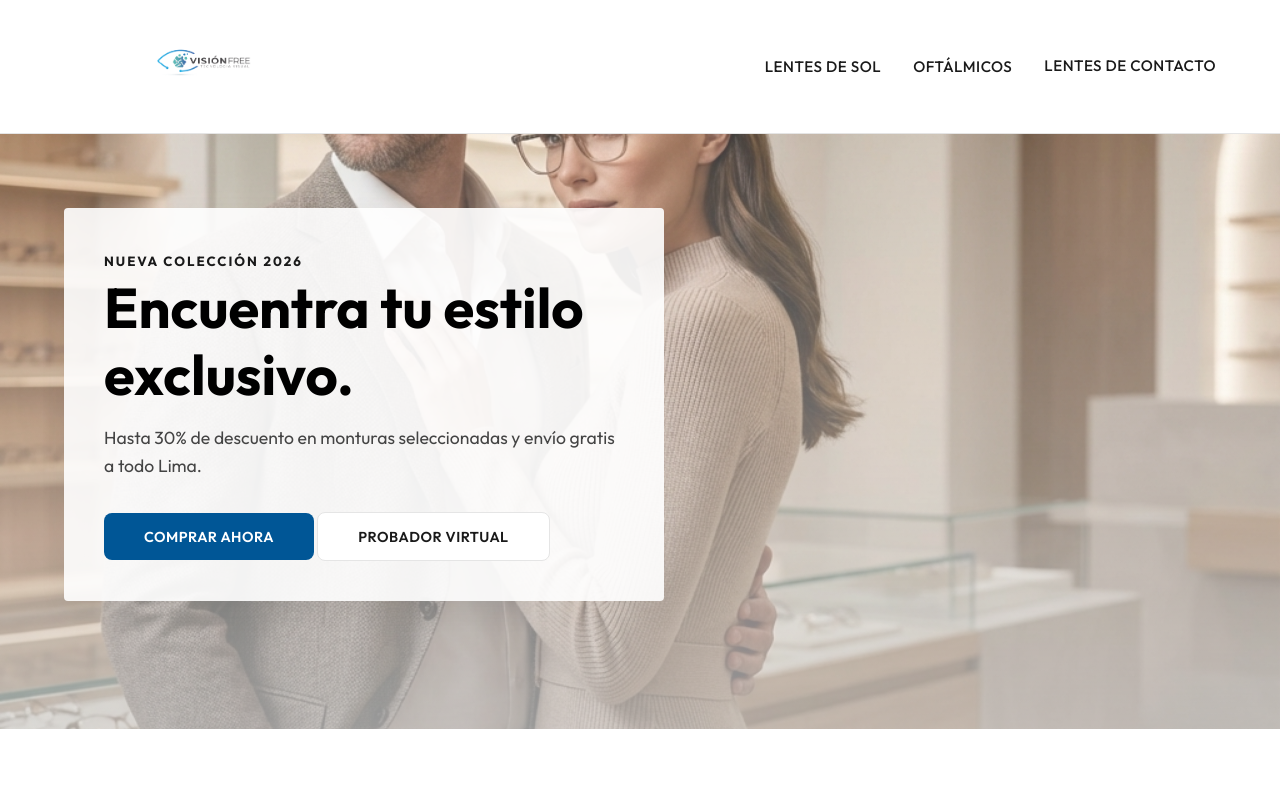
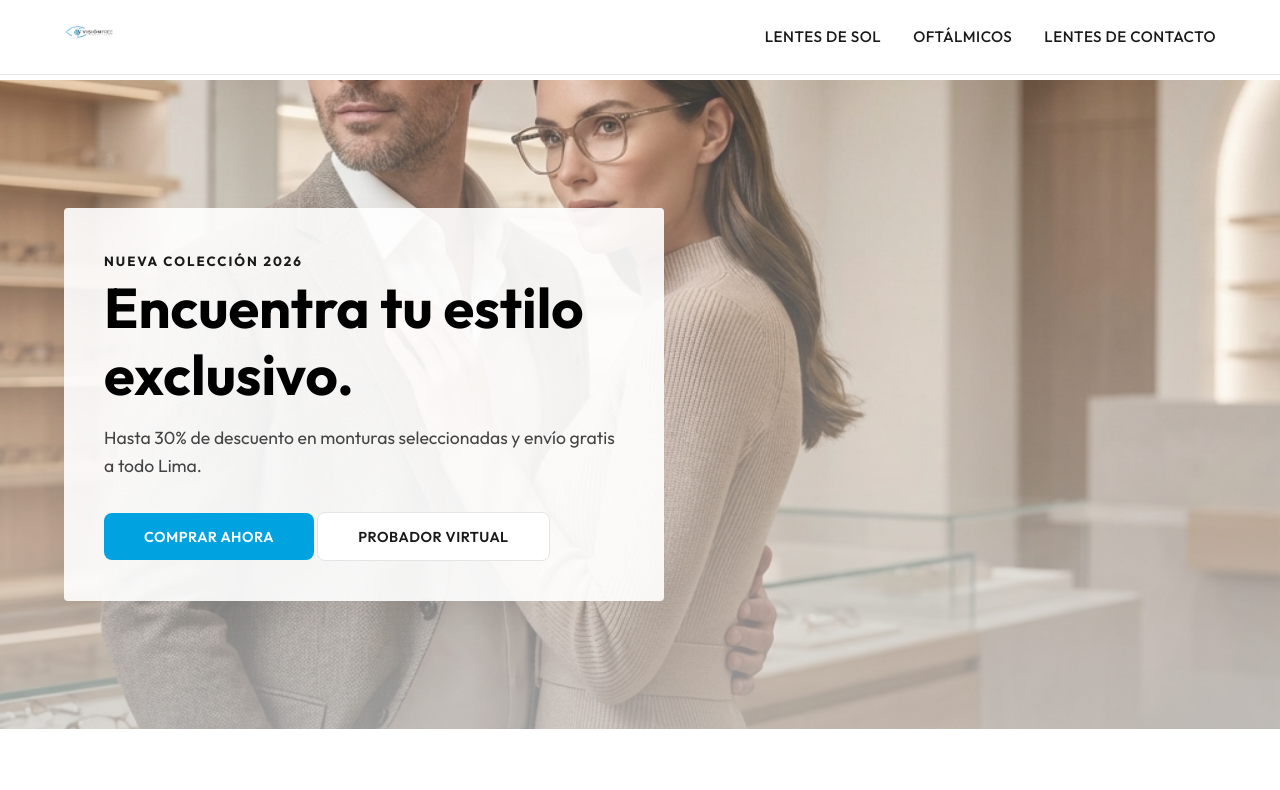
Before and after one commit to surfmusicq-netizen/catalogooptica, a plain HTML site: page index.html in a window 1280 px wide. Shown: the top 790 px of the page. Drawn offline with nearby package versions, Linux system fonts and the light colour scheme; no server answers.

Commit message:
Restore compact logo size and update accent color to Brand Cyan

```diff
--- a/style.css
+++ b/style.css
@@ -2,8 +2,10 @@
     --bg-color: #ffffff;
     --text-primary: #1a1a1a;
     --text-secondary: #666666;
-    --accent-color: #005696;
-    --accent-light: #f0f7ff;
+    --accent-color: #00a3e0;
+    /* Branding Cyan */
+    --accent-dark: #007bb6;
+    --accent-light: #e0f6ff;
     --border-color: #e5e5e5;
     --card-bg: #ffffff;
     --whatsapp-green: #25D366;
@@ -36,18 +38,18 @@ header {
 nav {
     max-width: 1400px;
     margin: 0 auto;
-    padding: 0.8rem 5%;
+    padding: 0.5rem 5%;
+    /* Reduced padding for slimmer header */
     display: flex;
     justify-content: space-between;
     align-items: center;
 }
 
 .logo img {
-    height: auto;
-    width: clamp(220px, 50vw, 280px);
-    /* MAXIMIZED Logo */
+    height: 50px;
+    /* Fixed height for consistency */
+    width: auto;
     object-fit: contain;
-    max-height: 100px;
     transition: all 0.3s ease;
 }
 
```
